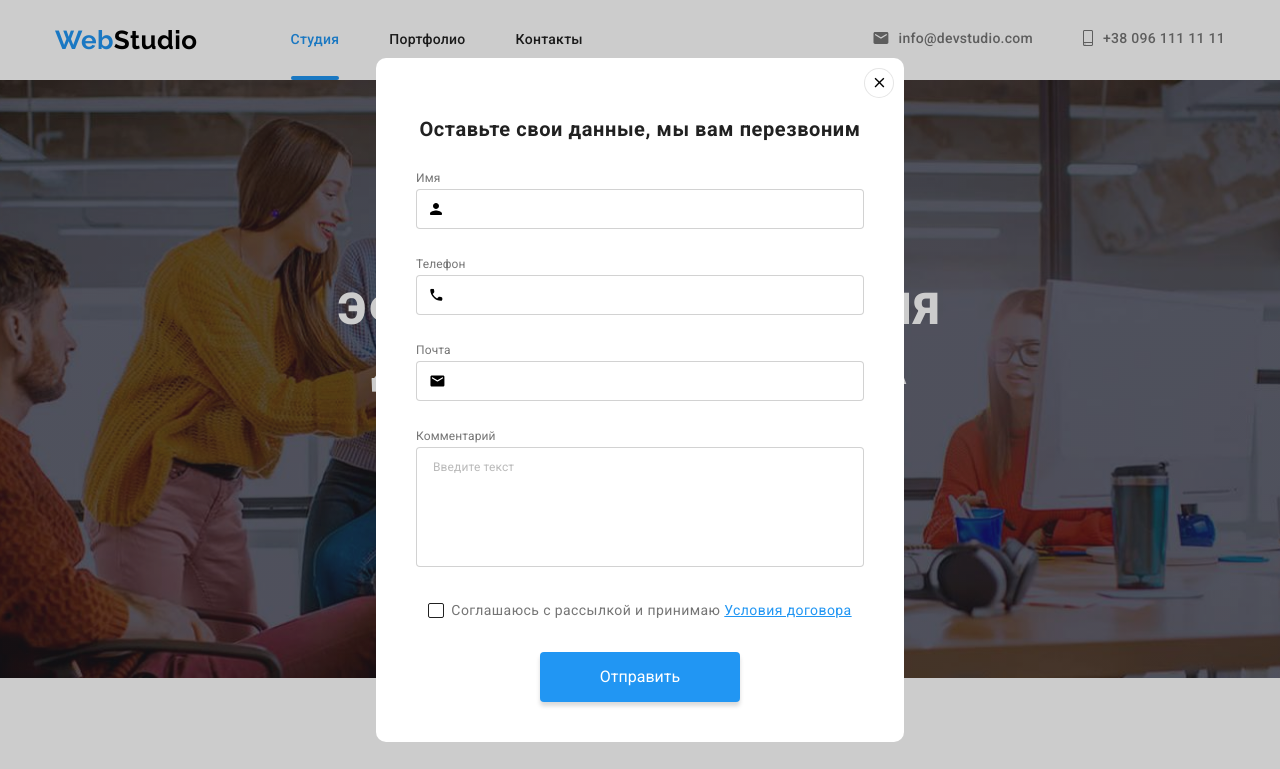
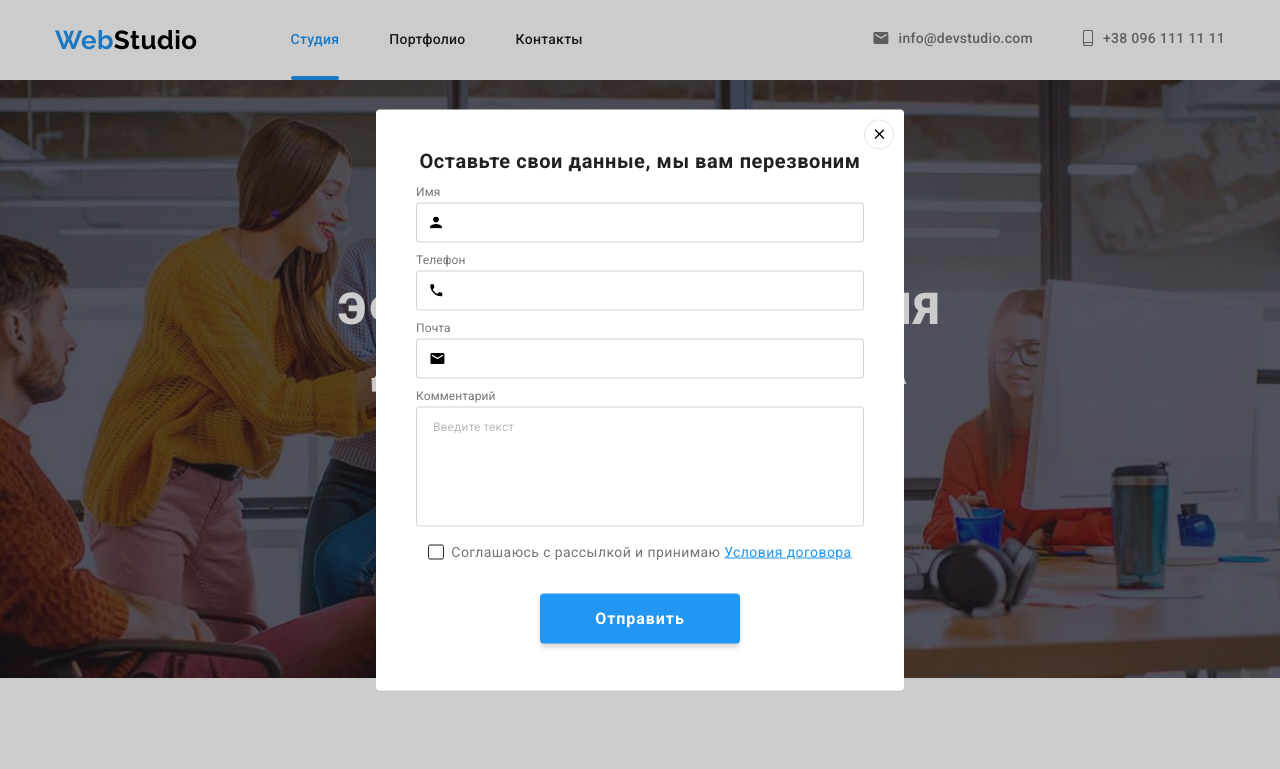
Before and after one commit to MayaZerko/goit-markup-hw-06, a plain HTML site: page index.html in a window 1280 px wide. Both pictures are taken after a click on the button "Заказать услугу". Shown: the top 769 px of the page. Drawn offline with nearby package versions, Linux system fonts and the light colour scheme.

Commit message:
Add changes to modal form and footer form
margin
padding
cursore
color
text

```diff
--- a/css/styles.css
+++ b/css/styles.css
@@ -688,6 +688,7 @@ body {
   border-radius: 4px;
   cursor: pointer;
   transition: border 250ms cubic-bezier(0.4, 0, 0.2, 1);
+  color: var(--white-color);
 }
 
 .footer-form-btn {
@@ -731,7 +732,7 @@ body {
   width: 528px;
   min-height: 581px;
   background-color: #ffffff;
-  border-radius: 10px;
+  border-radius: 4px;
   top: 50%;
   left: 50%;
   transform: translate(-50%, -50%);
@@ -756,6 +757,7 @@ body {
   align-items: center;
   justify-content: center;
   color: #000000;
+  cursor: pointer;
 }
 
 .modal-btn:hover,
@@ -776,14 +778,14 @@ body {
 }
 
 .modal-form-head {
+  margin-bottom: 12px;
+  margin-top: 0;
   font-weight: bold;
   font-size: 20px;
   line-height: 23px;
   text-align: center;
   letter-spacing: 0.03em;
   color: #212121;
-
-  margin-bottom: 30px;
 }
 
 .modal-form-field {
@@ -791,7 +793,7 @@ body {
   line-height: 14px;
   letter-spacing: 0.01em;
   color: #757575;
-  margin-bottom: 28px;
+  margin-bottom: 10px;
 }
 
 .modal-form-wrapper {
@@ -897,6 +899,12 @@ body {
 .modal-form-button {
   width: 200px;
   height: 50px;
+  font-family: Roboto;
+  font-style: normal;
+  font-weight: bold;
+  font-size: 16px;
+  line-height: 30px;
+  letter-spacing: 0.06em;
   margin-left: 124px;
   min-width: 200px;
   border: none;
@@ -904,4 +912,5 @@ body {
   border-radius: 4px;
   color: var(--white-color);
   background-color: var(--accent-color);
+  cursor: pointer;
 }
```
